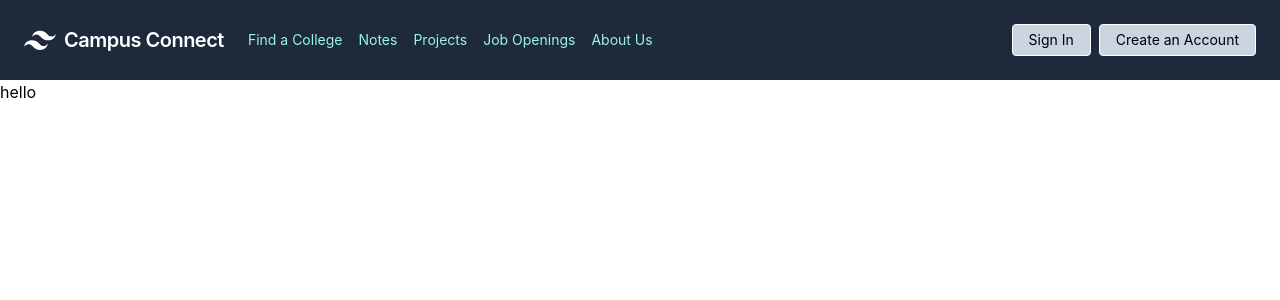
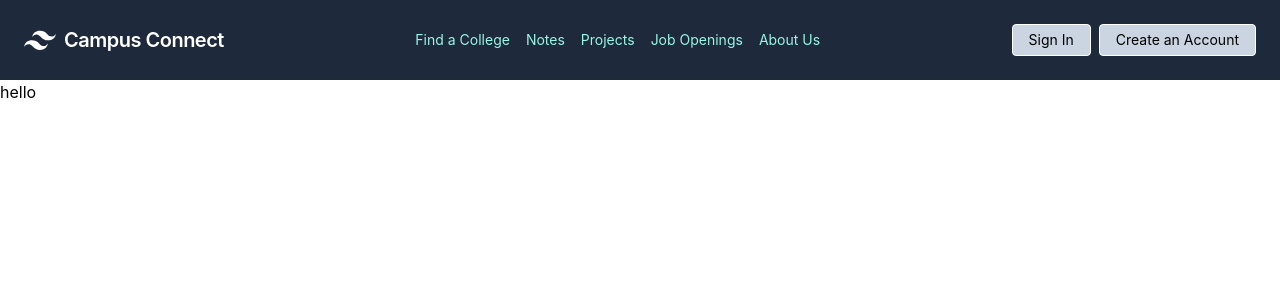
Before and after one commit to venom-2/CampusConnect, a React (Create React App) app in the folder campusconnect/: page / in a window 1280 px wide. Shown: the top 300 px of the page. Built offline with nearby package versions, Linux system fonts and the light colour scheme.

Commit message:
minor change

```diff
--- a/campusconnect/src/Pages/AboutUs.js
+++ b/campusconnect/src/Pages/AboutUs.js
@@ -3,7 +3,7 @@ import React from 'react'
 const AboutUs = () => {
   return (
     // <div>AboutUs</div>
-    <p> lordfdskjfbksjdkdjsfbdskjfbjdfbdjfdjfbdjfbjfsbfjskjbfkjsfkjsfbjkfbskjfbdfbdkjfbfkdsbfj</p>
+    <p> lordfdskjfbksjdkdjsfbdskjfbjdfbdjfdjfbdsbfj</p>
   )
 }
 
--- a/campusconnect/src/components/Navbar.js
+++ b/campusconnect/src/components/Navbar.js
@@ -51,7 +51,7 @@ const Navbar = () => {
                     </label>
                 </div>
                 <div class="w-full block flex-grow lg:flex lg:items-center lg:w-auto max-lg:hidden">
-                    <div class="text-sm lg:flex-grow lg:justify-center">
+                    <div class="text-sm lg:flex-grow lg: flex justify-center">
                         <Link to="/findcollege" class={location.pathname === "/findcollege" ? " text-white block mt-4 lg:inline-block lg:mt-0 text-teal-200 hover:text-white mr-4" : "block mt-4 lg:inline-block lg:mt-0 text-teal-200 hover:text-white mr-4"}>
                             Find a College
                         </Link>
@@ -64,7 +64,7 @@ const Navbar = () => {
                         <Link to="/job" class={location.pathname === "/job" ? " text-white block mt-4 lg:inline-block lg:mt-0 text-teal-200 hover:text-white mr-4" : "block mt-4 lg:inline-block lg:mt-0 text-teal-200 hover:text-white mr-4"}>
                             Job Openings
                         </Link>
-                        <Link to="/aboutus" class={location.pathname === "/aboutus" ? " text-white block mt-4 lg:inline-block lg:mt-0 text-teal-200 hover:text-white mr-4" : "block mt-4 lg:inline-block lg:mt-0 text-teal-200 hover:text-white"}>
+                        <Link to="/aboutus" class={location.pathname === "/aboutus" ? " text-white block mt-4 lg:inline-block lg:mt-0 text-teal-200 hover:text-white mr-4" : "block mt-4 lg:inline-block lg:mt-0 text-teal-200 hover:text-white mr-4"}>
                             About Us
                         </Link>
                     </div>
```
